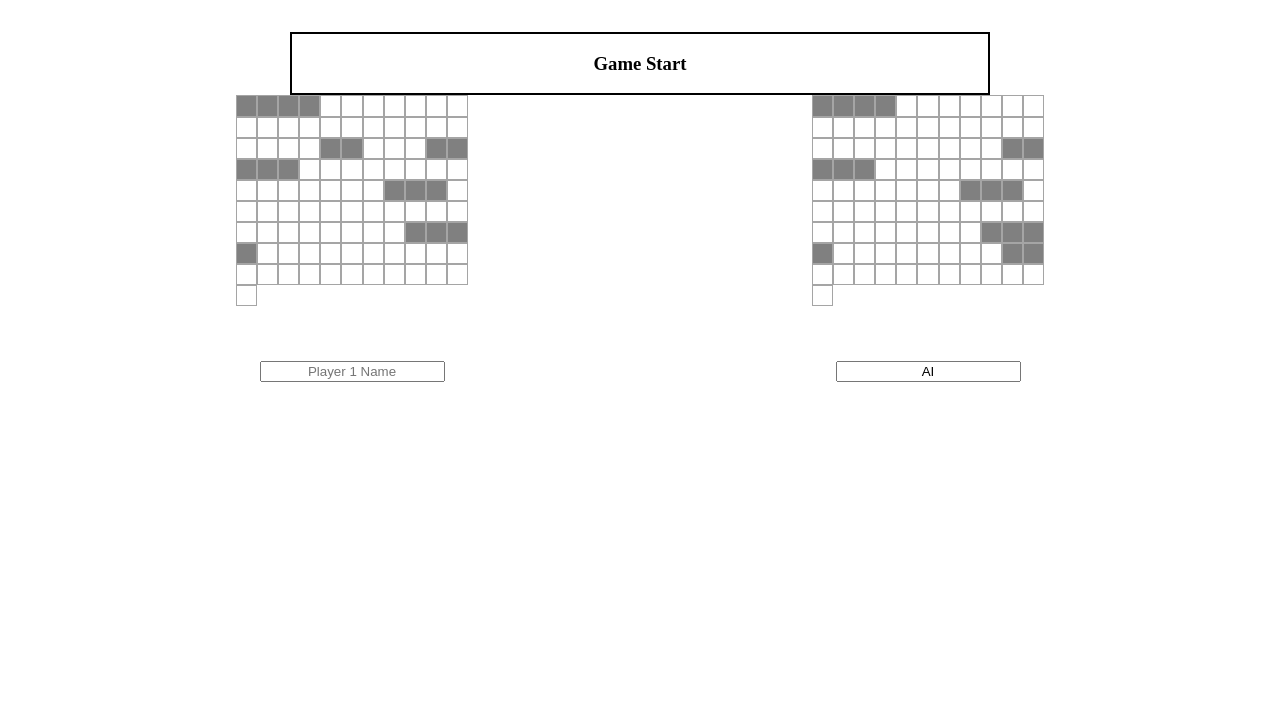
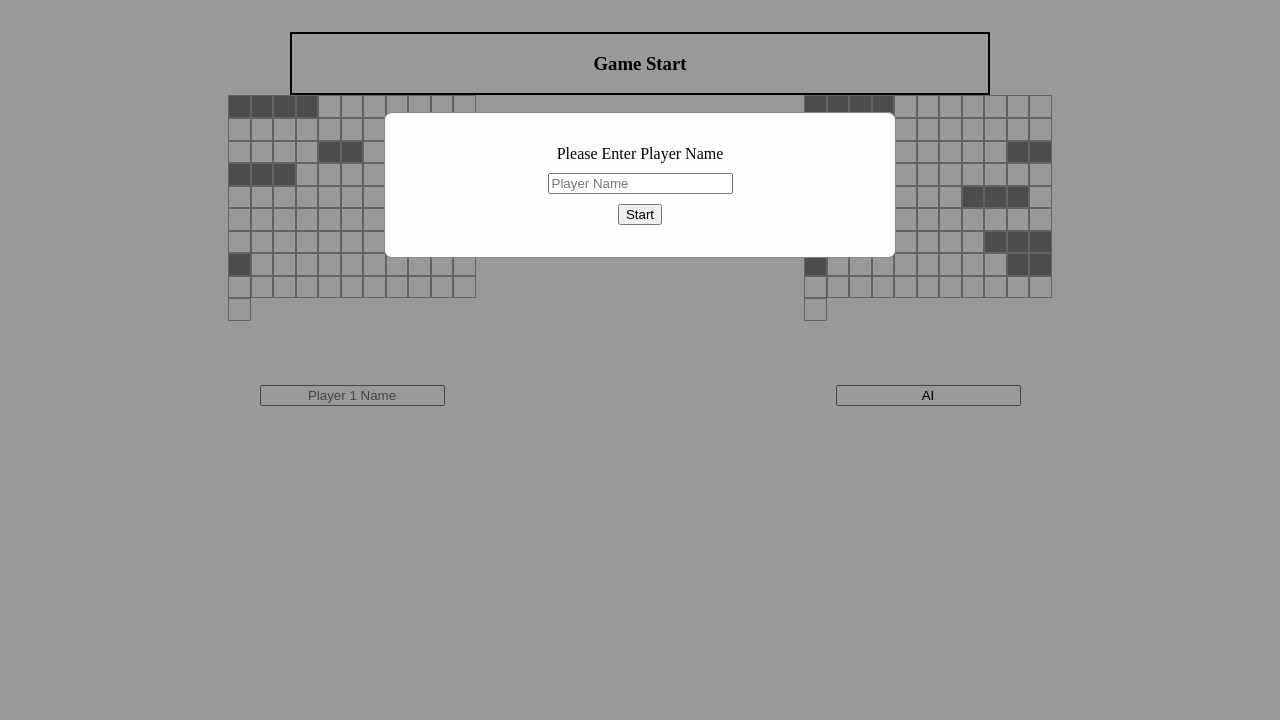
Before and after one commit to BrandonC123/battleship, a website built with webpack: page dist/index.html in a window 1280 px wide. Shown: the part 80-800 px from the top of the page. Built offline with nearby package versions, Linux system fonts and the light colour scheme.

Commit message:
Setup pop for start screen allowing user to input player name before any generation happens.

```diff
--- a/dist/index.html
+++ b/dist/index.html
@@ -11,13 +11,35 @@
         <header class="header">
             <img class="header-logo" src="../img/header-logo.png" alt="" />
         </header>
+        <div id="start-card" class="modal">
+            <div class="modal-content">
+                <form class="player-form column" action="">
+                    <div class="input column">
+                        <label for="player1-name"
+                            >Please Enter Player Name</label
+                        >
+                        <input
+                            required
+                            type="text"
+                            name="player1-name"
+                            id="player1-name-input"
+                            placeholder="Player Name"
+                        />
+                    </div>
+                    <button id="start-btn" class="acion-btn" type="button">
+                        Start
+                    </button>
+                </form>
+            </div>
+        </div>
+
         <div class="overall-container container">
             <div class="message-bar">
                 <h3 class="message-bar-content">Game Start</h3>
             </div>
             <div class="gameboards-container">
                 <input
-                    class="gameboard-name-input"
+                    class="gameboard-name-input player1-name"
                     type="text"
                     placeholder="Player 1 Name"
                 />
--- a/dist/style.css
+++ b/dist/style.css
@@ -4,7 +4,8 @@ body {
     padding: 0;
 }
 
-html, body {
+html,
+body {
     height: 100%;
 }
 
@@ -44,6 +45,36 @@ img {
     min-height: 35px;
 }
 
+.modal {
+    position: fixed; /* Stay in place */
+    z-index: 1; /* Sit on top */
+    left: 0;
+    top: 0;
+    width: 100%; /* Full width */
+    height: 100%; /* Full height */
+    overflow: auto; /* Enable scroll if needed */
+    background-color: rgb(0, 0, 0); /* Fallback color */
+    background-color: rgba(0, 0, 0, 0.4); /* Black w/ opacity */
+}
+
+.modal-content {
+    background-color: #fefefe;
+    margin: 15% auto;
+    padding: 2em;
+    border: 1px solid #888;
+    border-radius: 0.5em;
+    width: 40%;
+}
+
+.player-form, .input {
+    align-items: center;
+    gap: 10px;
+}
+
+.action-btn {
+
+}
+
 .overall-container {
     height: 80%;
 }
@@ -56,7 +87,7 @@ img {
 }
 
 .gameboards-container {
-    height: 50%;
+    height: 55%;
     display: grid;
     grid-template: auto auto / auto auto;
     justify-items: center;
```
